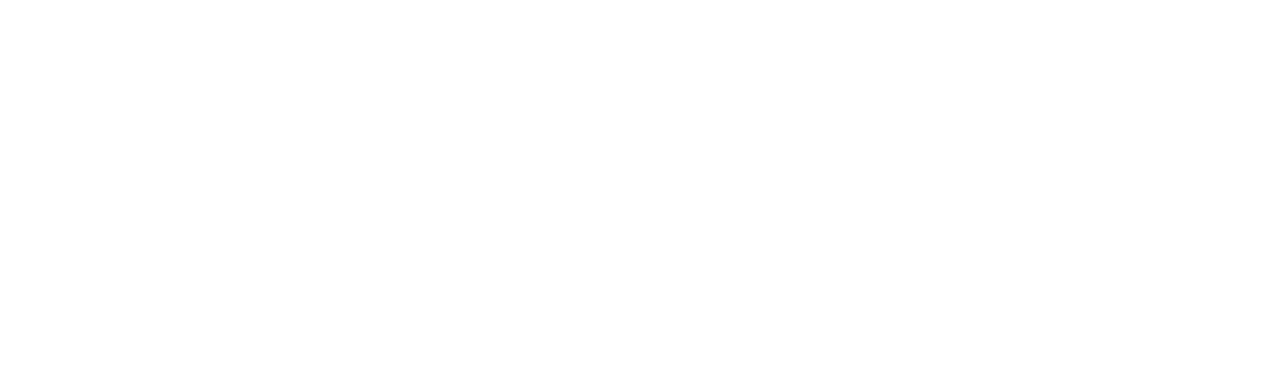
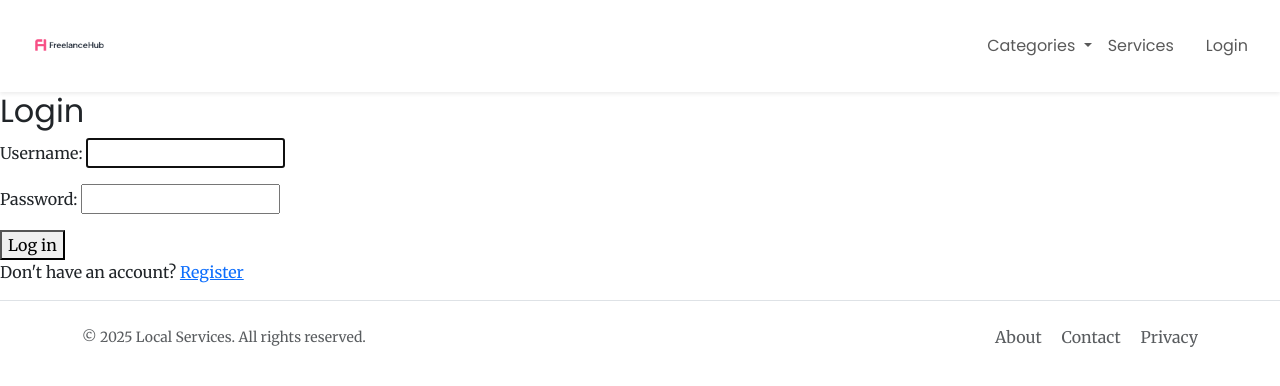
Before and after one commit to DavidcD8/FreelanceHub, a Django app: page /login/ in a window 1280 px wide. Before the commit the part shown is empty. Shown: the top 386 px of the page. Run offline with Django 5.2, Linux system fonts and the light colour scheme.

Commit message:
Add login li to navbar for non logged user. add add <a> to profile img on navbar

```diff
--- a/templates/base.html
+++ b/templates/base.html
@@ -38,8 +38,11 @@
       <li class="nav-item"><a class="nav-link" href="{% url 'service_list' %}">Services</a></li>
       {% if user.is_authenticated %}
       <li class="nav-item ms-3">
-        <img src="{% static 'img/profile.png' %}" alt="User" class="rounded-circle" width="35">
+        <a class="nav-link" href="{% url 'profile' %}"><img src="{% static 'img/profile.png' %}" alt="User" class="rounded-circle" width="35"></a>
       </li>
+      {% else %}
+      <li class="nav-item ms-3"><a class="nav-link" href="{% url 'login' %}">Login</a></li>
+
       {% endif %}
     </ul>
   </div>
--- a/templates/registration/login.html
+++ b/templates/registration/login.html
@@ -0,0 +1,17 @@
+{% extends 'base.html' %}
+{% block title %}Home - Local Services{% endblock %}
+{% block content %}
+
+<!-- Hero -->
+<h2>Login</h2>
+<form method="post" action="{% url 'login' %}">
+    {% csrf_token %}
+    {{ form.as_p }}
+    <input type="hidden" name="next" value="{% url 'home' %}">
+    <button type="submit">Log in</button>
+  </form>
+
+<p>Don't have an account? <a href="{% url 'register' %}">Register</a></p>
+
+
+{% endblock %}
```
